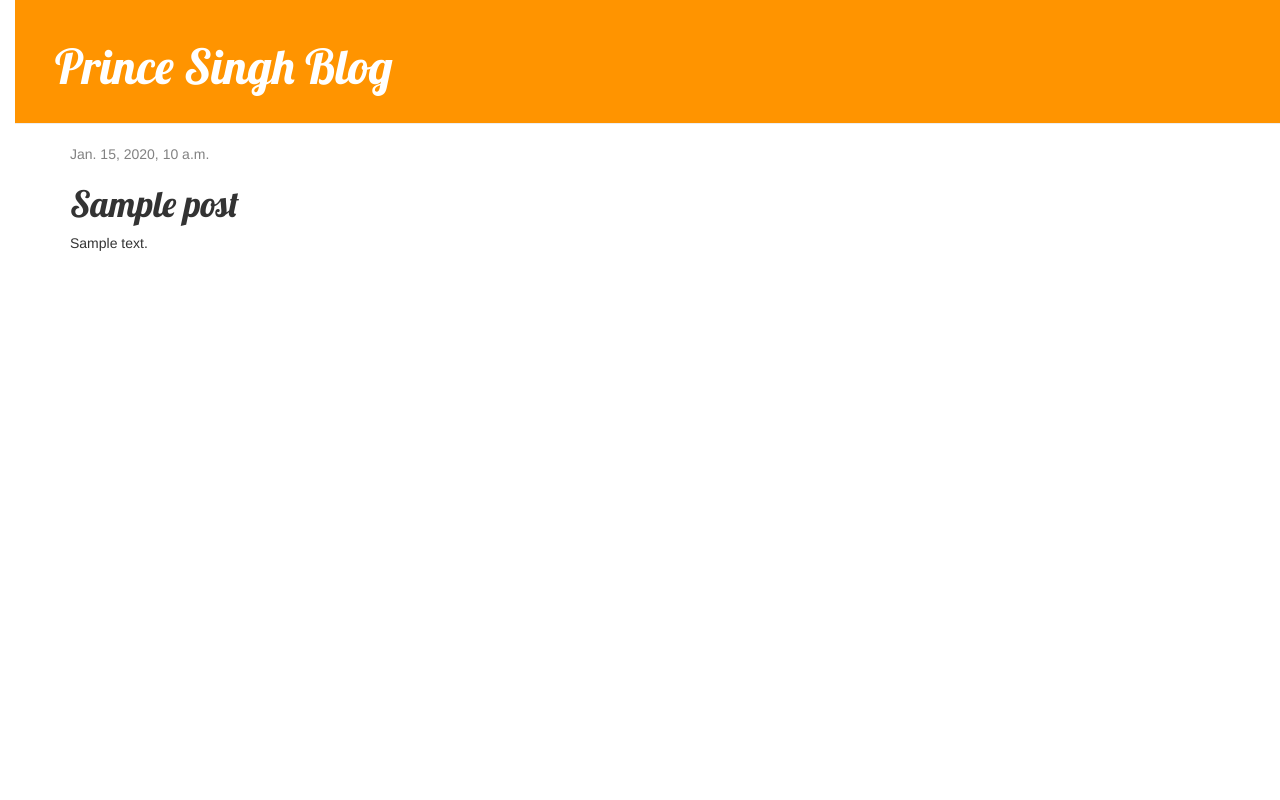
After one commit to princejbn/my-first-blog, a Django app: template blog/templates/blog/post_detail.html in a window 1280 px wide. The commit adds this page. Run offline with Django 3.2, Linux system fonts and the light colour scheme; the template is opened without the code that fills it: most values are stand-ins (such as "Sample title", 1, 10 or a date in 2020); some libraries are stand-ins or nearby versions.

Commit message:
Added view and template for detailed blog post as well as CSS for the site.

```diff
--- /dev/null
+++ b/blog/static/css/blog.css
@@ -0,0 +1,55 @@
+h1 a {
+color: #FCA205;
+font-family: 'Lobster';
+}
+
+body {
+padding-left: 15px;
+}
+
+.page-header {
+background-color: #ff9400;
+margin-top: 0;
+padding: 20px 20px 20px 40px;
+}
+
+.page-header h1, .page-header h1 a, .page-header h1 a:visited, .page-header h1 a:active {
+color: #ffffff;
+font-size: 36pt;
+text-decoration: none;
+}
+
+.content {
+margin-left: 40px;
+}
+
+h1, h2, h3, h4 {
+font-family: 'Lobster', cursive;
+}
+
+.date {
+color: #828282;
+}
+
+.save {
+float: right;
+}
+
+.post-form textarea, .post-form input {
+width: 100%;
+}
+
+.top-menu, .top-menu:hover, .top-menu:visited {
+color: #ffffff;
+float: right;
+font-size: 26pt;
+margin-right: 20px;
+}
+
+.post {
+margin-bottom: 70px;
+}
+
+.post h1 a, .post h1 a:visited {
+color: #000000;
+}
--- /dev/null
+++ b/blog/templates/blog/base.html
@@ -0,0 +1,25 @@
+{% load staticfiles %}
+<html>
+ <head>
+  <link href="//fonts.googleapis.com/css?family=Lobster&subset=latin,latin-ext" rel="stylesheet" type="text/css">
+  <title>Prince Singh blog</title>
+  <link rel="stylesheet" href="//maxcdn.bootstrapcdn.com/bootstrap/3.2.0/css/bootstrap.min.css">
+  <link rel="stylesheet" href="//maxcdn.bootstrapcdn.com/bootstrap/3.2.0/css/bootstrap-theme.min.css">
+  <link rel="stylesheet" href="{% static 'css/blog.css' %}"
+ </head>
+<body>
+
+<div class="page-header">
+  <h1><a href="/">Prince Singh Blog</a></h1>
+</div>
+
+<div class="content container">
+  <div class="row">
+     <div class="col-md-8">
+      {% block content %}
+      {% endblock %}
+      </div>
+  </div>
+</div>
+</body>
+</html>
--- /dev/null
+++ b/blog/templates/blog/post_detail.html
@@ -0,0 +1,14 @@
+{% extends 'blog/base.html' %}
+
+
+{% block content %}
+  <div class="post">
+     {% if post.published_date %}
+        <div class="date">
+           {{ post.published_date }}
+        </div>
+      {% endif %}
+      <h1>{{ post.title }}</h1>
+      <p>{{ post.text|linebreaksbr }}</p>
+   </div>
+{% endblock %}
--- a/blog/urls.py
+++ b/blog/urls.py
@@ -2,4 +2,5 @@ from django.conf.urls import url
 from . import views
 urlpatterns=[
     url(r'^$',views.post_list,name='post_list'),
+    url(r'^post/(?P<pk>\d+)/$',views.post_detail,name='post_detail'),
  ]
```
Also changed, not shown: blog/templates/blog/post_list.html (+12 -20 lines), blog/views.py (+8 -2 lines).
